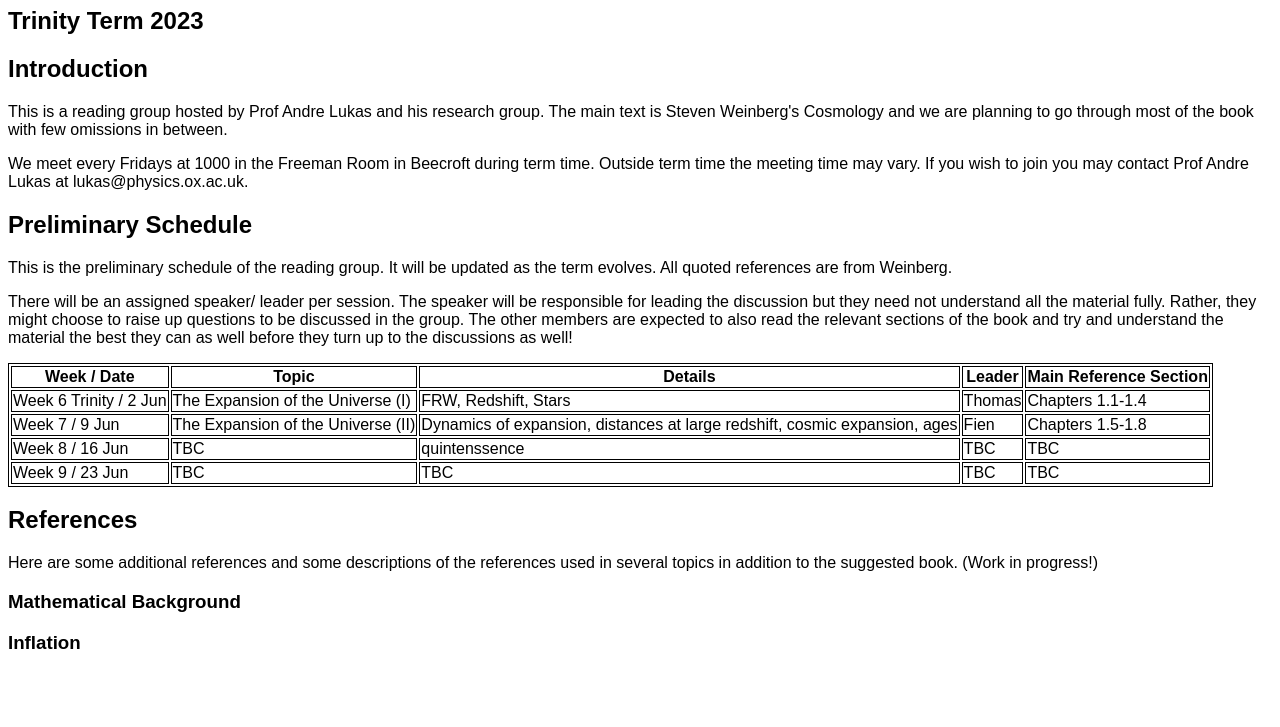
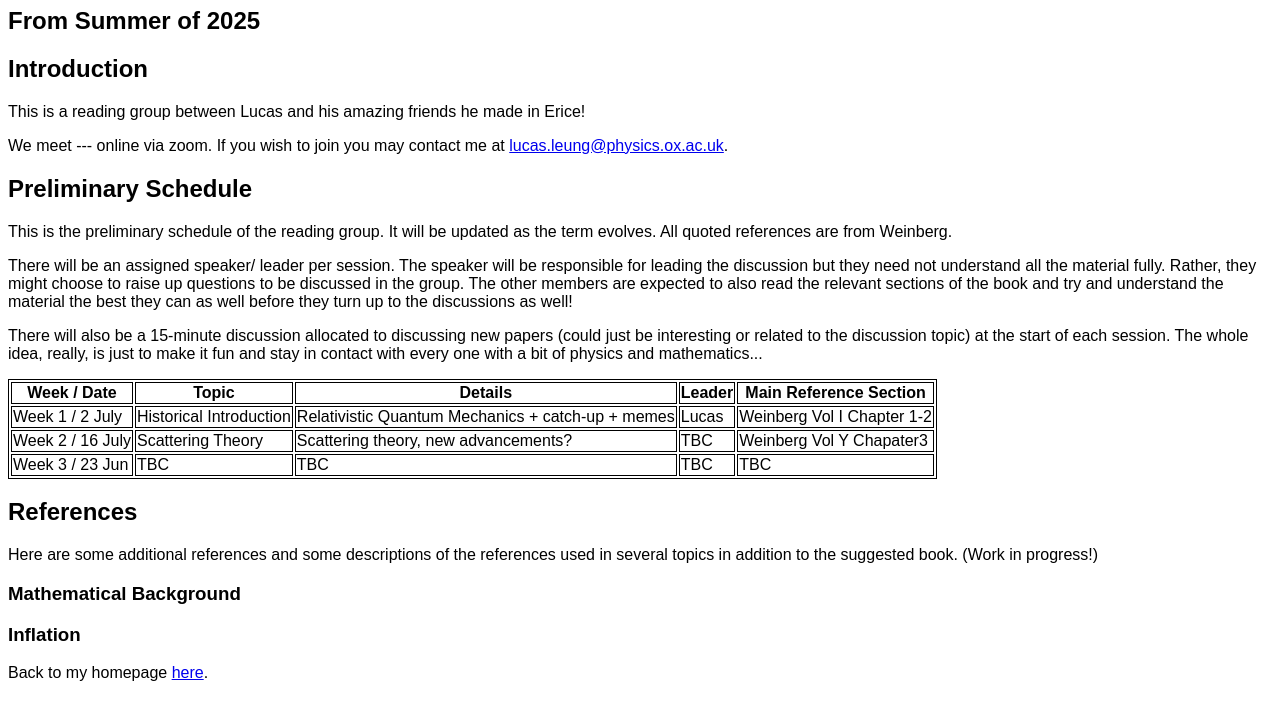
Before and after one commit to LucasLeung149/erice-reading-group, a plain HTML site: page index.html in a window 1280 px wide. Shown: the part 73-800 px from the top of the page. Drawn offline with Linux system fonts and the light colour scheme; a web font is replaced by a local one.

Commit message:
update_html

```diff
--- a/index.html
+++ b/index.html
@@ -8,7 +8,7 @@
         <meta name="author" content="Lucas Leung">
         <!--title-->
         <!--This is the text on the tab-->
-        <title>reading_group_index</title>
+        <title>erice_reading_group_index</title>
 
         <!--style-->
         <style type="text/css">
@@ -32,17 +32,15 @@
             of the page which doesn't look good.-->
                 <div class="card mx_auto">
                     <div class="card-body">
-                        <h1>Reading Group on Weinberg's Cosmology</h1>
-                        <h2>Trinity Term 2023</h2>
+                        <h1>Erice Reading Group</h1>
+                        <h2>From Summer of 2025</h2>
                         <h2>Introduction</h2>
                         <p>
-                            This is a reading group hosted by Prof Andre Lukas and his research group. The main text is Steven Weinberg's Cosmology and we are planning to
-                            go through most of the book with few omissions in between.
+                            This is a reading group between Lucas and his amazing friends he made in Erice!
                         </p>
 
                         <p>
-                            We meet every Fridays at 1000 in the Freeman Room in Beecroft during term time. Outside term time the meeting time may vary. If you wish to join
-                            you may contact Prof Andre Lukas at lukas@physics.ox.ac.uk.
+                            We meet --- online via zoom. If you wish to join you may contact me at <a href="mailto:lucas.leung@physics.ox.ac.uk">lucas.leung@physics.ox.ac.uk</a>.
                         </p>
 
 
@@ -55,6 +53,10 @@
                             are expected to also read the relevant sections of the book and try and understand the material the best they can as well before they turn up
                             to the discussions as well!
                         </p>
+                        <p>
+                            There will also be a 15-minute discussion allocated to discussing new papers (could just be interesting or related to the discussion topic)
+                            at the start of each session. The whole idea, really, is just to make it fun and stay in contact with every one with a bit of physics and mathematics...
+                        </p>
 
                         <table>
                             <tr>
@@ -65,28 +67,21 @@
                                 <th>Main Reference Section</th>
                             </tr>
                             <tr>
-                                <td>Week 6 Trinity / 2 Jun</td>
-                                <td>The Expansion of the Universe (I)</td>
-                                <td>FRW, Redshift, Stars</td>
-                                <td>Thomas</td>
-                                <td>Chapters 1.1-1.4</td>
+                                <td>Week 1 / 2 July</td>
+                                <td>Historical Introduction</td>
+                                <td>Relativistic Quantum Mechanics + catch-up + memes</td>
+                                <td>Lucas</td>
+                                <td>Weinberg Vol I Chapter 1-2</td>
                             </tr>
                             <tr>
-                                <td>Week 7 / 9 Jun</td>
-                                <td>The Expansion of the Universe (II)</td>
-                                <td>Dynamics of expansion, distances at large redshift, cosmic expansion, ages</td>
-                                <td>Fien</td>
-                                <td>Chapters 1.5-1.8</td>
+                                <td>Week 2 / 16 July</td>
+                                <td>Scattering Theory</td>
+                                <td>Scattering theory, new advancements?</td>
+                                <td>TBC</td>
+                                <td>Weinberg Vol Y Chapater3</td>
                             </tr>
                             <tr>
-                                <td>Week 8 / 16 Jun</td>
-                                <td>TBC</td>
-                                <td>quintenssence</td>
-                                <td>TBC</td>
-                                <td>TBC</td>
-                            </tr>
-                            <tr>
-                                <td>Week 9 / 23 Jun</td>
+                                <td>Week 3 / 23 Jun</td>
                                 <td>TBC</td>
                                 <td>TBC</td>
                                 <td>TBC</td>
@@ -103,6 +98,10 @@
                         <h3>Mathematical Background</h3>
                         <h3>Inflation</h3>
 
+                        <p>
+                            Back to my homepage <a href="https://lucasleung149.github.io">here</a>.
+                        </p>
+
                     </div>
                 </div>
         </div>
```
